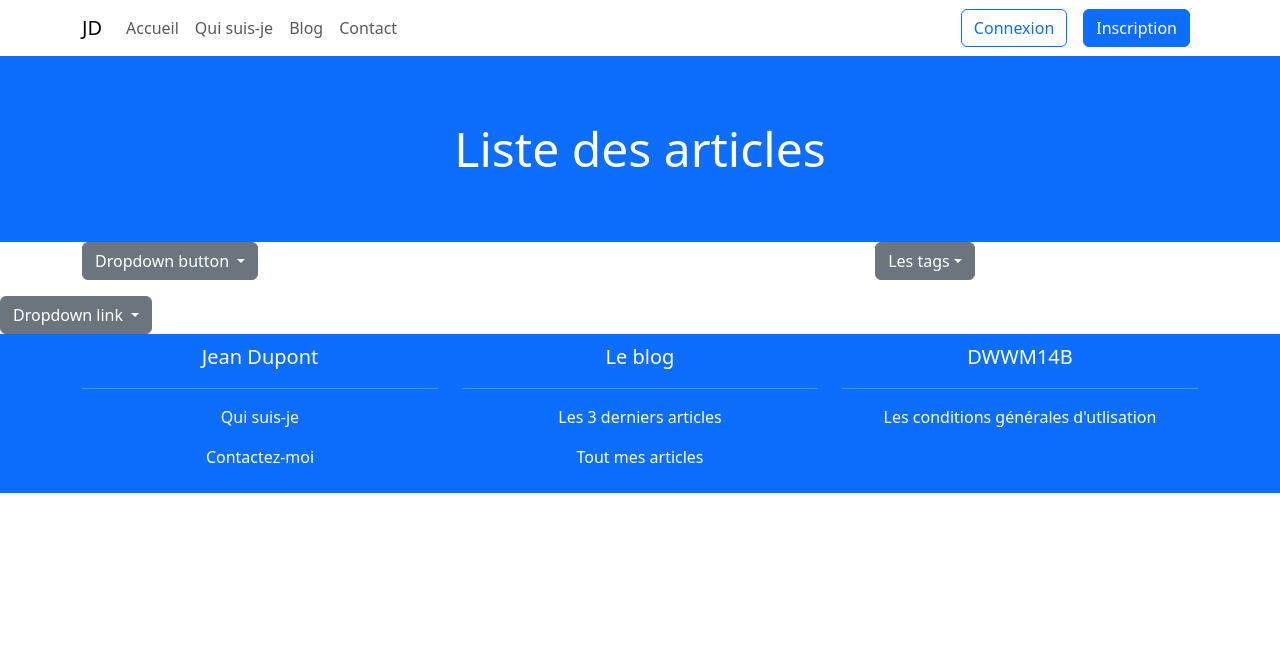
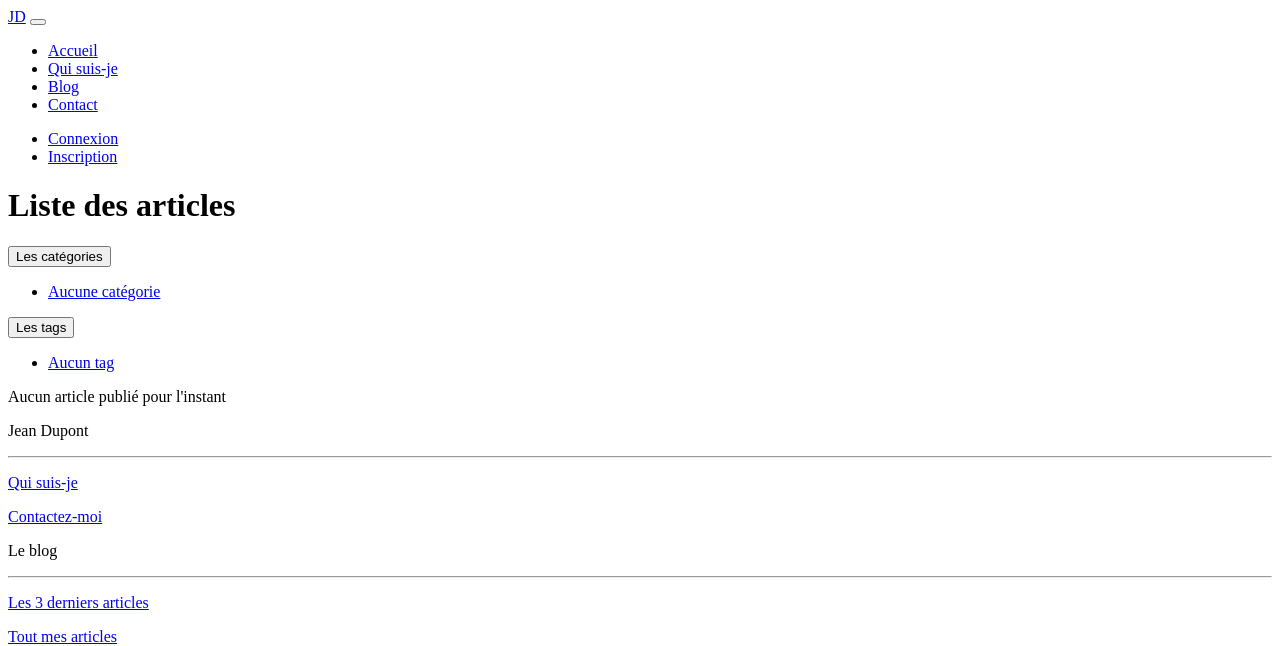
Before and after one commit to xsims77/symfony_jean_dupont_blog, a Symfony app: template templates/pages/visitor/blog/index.html.twig in a window 1280 px wide. Shown: the top 646 px of the page. Run offline with Twig, Linux system fonts and the light colour scheme; the template is opened without the code that fills it, so the values that code supplies are empty; some libraries are stand-ins or nearby versions; some web fonts are replaced.

Commit message:
Mis en place des articles, catégories et tags aux visiteurs

```diff
--- a/templates/pages/visitor/blog/index.html.twig
+++ b/templates/pages/visitor/blog/index.html.twig
@@ -4,46 +4,83 @@
 
 {% block main %}
     <main>
-        {{ include('components/header.html.twig', {title: 'Liste des articles'}) }}
-
-        <div class="container">
-            <div class="row ">
+        {{ include('components/header_visitor.html.twig', {title: 'Liste des articles'}) }}
+        <div class="container mt-5">
+            <div class="row text-center">
                 <div class="col-md-6">
-                    <div class="dropdown">
+                    {# catégorie #}
+                    <div class="dropdown-center">
                         <button class="btn btn-secondary dropdown-toggle" type="button" data-bs-toggle="dropdown" aria-expanded="false">
-                            Dropdown button
+                            Les catégories
                         </button>
                         <ul class="dropdown-menu">
-                            <li><a class="dropdown-item" href="#">Action</a></li>
-                            <li><a class="dropdown-item" href="#">Another action</a></li>
-                            <li><a class="dropdown-item" href="#">Something else here</a></li>
-                        </ul>
-                    </div>
-                </div>
-                <div class="col-md-6 r">
-                    <div class="input-group mb-3 d-flex justify-content-center align-items-cente">
-                        <button class="btn btn-secondary dropdown-toggle" type="button" data-bs-toggle="dropdown" aria-expanded="false">Les tags</button>
-                        <ul class="dropdown-menu">
-                            {% for tag in tags %}
-                                <li>{{tag.name}}</li>
-                            {% endfor %}
+                            {% if categories is empty %}
+                                <li><a class="dropdown-item text-decoration-none" href="#">Aucune catégorie</a></li>
+                            {% else %}
+                                {% for categorie in categories %}
+                                    <li><a class="dropdown-item text-decoration-none" href="#">{{categorie.name}} ({{categorie.posts|length}})</a></li>
+                                {% endfor %}
+                            {% endif %}
                         </ul>
                     </div>
                 </div>
 
+                <div class="col-md-6 my-3">
+                    {# tag #}
+                    <div class="dropdown-center">
+                        <button class="btn btn-secondary dropdown-toggle" type="button" data-bs-toggle="dropdown" aria-expanded="false">
+                            Les tags
+                        </button>
+                        <ul class="dropdown-menu">
+                            {% if tags is empty %}
+                                <li><a class="dropdown-item" href="#">Aucun tag</a></li>
+                            {% else %}
+                                {% for tag in tags %}
+                                    <li><a class="dropdown-item text-decoration-none" href="#">{{tag.name}} ({{tag.posts|length}})</a></li>
+                                {% endfor %}
+                            {% endif %}
+
+                        </ul>
+                    </div>
+                </div>
             </div>
+        </div>
 
-        </div>
-        <div class="dropdown">
-  <a class="btn btn-secondary dropdown-toggle" href="#" role="button" data-bs-toggle="dropdown" aria-expanded="false">
-    Dropdown link
-  </a>
+        <section>
+            <div class="container my-5">
+                    {% if posts is empty %}
+                        <p class="text-center mt-5">Aucun article publié pour l'instant</p>
+                    {% else %}
+                        <div class="card-group d-flex flex-column justify-content-center align-items-center">
+                            {% for post in posts %}
+                            <div class="card w-75 border rounded shadow">
+                                <div class="card-body">
+                                    <div class="row">
+                                        <div class="col-md-6 order-md-1 d-flex justify-content-center align-items-center ">
+                                            {% if post.image %}
+                                                {# 1ere possibilité #}
+                                                {# <img src="{{ vich_uploader_asset(post, 'imageFile') | imagine_filter('visitor_blog_post_thumbnail') }}" class="w-100 h-100 rounded" alt="{{ post.title }}"> #}
+                                                <img src="{{ vich_uploader_asset(post, 'imageFile') }}" class="w-100 h-100 rounded" alt="{{ post.title }}">
+                                            {% else %}
+                                                <img src="{{asset('images/visitor/blog/image_default.jpg')}}" class="w-100 h-100 rounded" alt="Pas d'image dans cette article">
+                                            {% endif %}
 
-  <ul class="dropdown-menu">
-    <li><a class="dropdown-item" href="#">Action</a></li>
-    <li><a class="dropdown-item" href="#">Another action</a></li>
-    <li><a class="dropdown-item" href="#">Something else here</a></li>
-  </ul>
-</div>
+                                        </div>
+                                        <div class="col-md-6 order-md-2">
+                                            <h5 class="card-title">{{post.title}}</h5>
+                                            <p class="card-text"><small class="text-body-secondary">Publié {{post.publishedAt|ago}}</small></p>
+                                            <p class="card-text">{{post.content|striptags|u.truncate(70, '...')|raw}}</p>
+                                            <p><a href="{{path('visitor.blog.post.show', {'id':post.id, 'slug':post.slug})}}" class="btn btn-sm btn-primary">Lire cet article</a></p>
+                                        </div>
+                                    </div>
+                                </div>
+                            </div>
+                            <hr>
+                            {% endfor %}
+                    {% endif %}
+
+                </div>
+            </div>
+        </section>
     </main>
 {% endblock %}
--- a/templates/pages/visitor/contact/create.html.twig
+++ b/templates/pages/visitor/contact/create.html.twig
@@ -5,5 +5,6 @@
 {% block main %}
     <main>
         {{ include('components/header.html.twig', {title: 'Contactez-moi'}) }}
+
     </main>
 {% endblock %}
--- a/templates/themes/base_visitor.html.twig
+++ b/templates/themes/base_visitor.html.twig
@@ -16,9 +16,6 @@
         <link rel="mask-icon" href="{{ asset('assets/favicon/safari-pinned-tab.svg') }}" color="#5bbad5">
         <meta name="msapplication-TileColor" content="#da532c">
         <meta name="theme-color" content="#ffffff">  #}
-
-        {# Bootstrap #}
-        <link href="https://cdn.jsdelivr.net/npm/bootstrap@5.3.1/dist/css/bootstrap.min.css" rel="stylesheet" integrity="sha384-4bw+/aepP/YC94hEpVNVgiZdgIC5+VKNBQNGCHeKRQN+PtmoHDEXuppvnDJzQIu9" crossorigin="anonymous">
 
         {# Font family #}
         <link rel="preconnect" href="https://fonts.googleapis.com">
@@ -50,7 +47,5 @@
 
         {# Footer #}
         {% include "layouts/footer/footer_visitor.html.twig" %}
-
-        <script src="https://cdn.jsdelivr.net/npm/bootstrap@5.3.1/dist/js/bootstrap.bundle.min.js" integrity="sha384-HwwvtgBNo3bZJJLYd8oVXjrBZt8cqVSpeBNS5n7C8IVInixGAoxmnlMuBnhbgrkm" crossorigin="anonymous"></script>
     </body>
 </html>
```
Also changed, not shown: assets/styles/abstracts/_classes.scss (+17 -0 lines), public/test.php (added, +24 -0 lines), src/Controller/Visitor/Blog/BlogController.php (+21 -4 lines), templates/pages/visitor/blog/show.html.twig (added, +16 -0 lines), public/images/posts/burger-64e5b9cca87c1457188914.jpeg (added), public/images/posts/maison-64e5b9e5acdb7843471768.jpg (added), public/images/visitor/blog/image_default.jpg (added), templates/components/header_visitor.html.twig (renamed from templates/components/header.html.twig), 1 other file.
